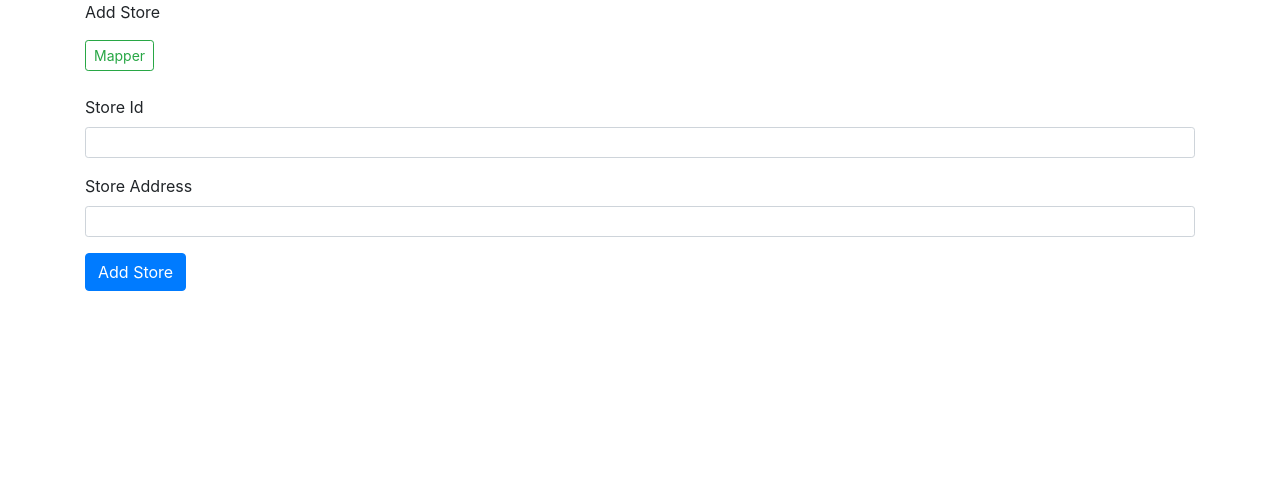
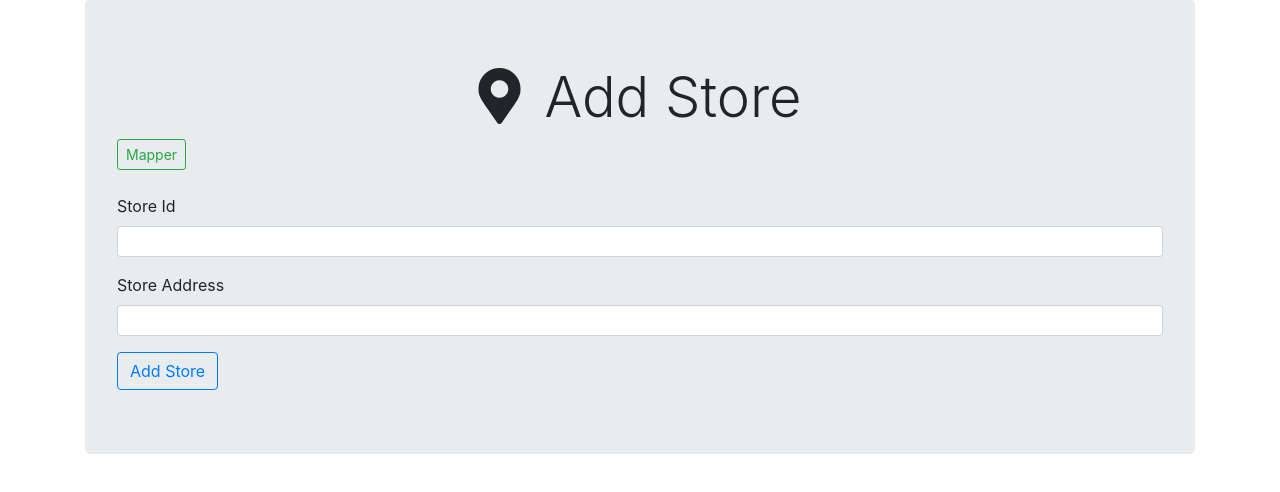
Before and after one commit to ttejuosho/Mapper, a website: page public/add.html in a window 1280 px wide. Drawn offline with nearby package versions, Linux system fonts and the light colour scheme.

Commit message:
font awesome on add

```diff
--- a/public/add.html
+++ b/public/add.html
@@ -10,7 +10,7 @@
   <link rel="apple-touch-icon" href="icon.png">
   <!-- Place favicon.ico in the root directory -->
   <link rel="stylesheet" href="https://stackpath.bootstrapcdn.com/bootstrap/4.4.1/css/bootstrap.min.css" integrity="sha384-Vkoo8x4CGsO3+Hhxv8T/Q5PaXtkKtu6ug5TOeNV6gBiFeWPGFN9MuhOf23Q9Ifjh" crossorigin="anonymous">
-
+  <link rel="stylesheet" href="https://cdnjs.cloudflare.com/ajax/libs/font-awesome/5.11.2/css/all.css">
   <meta name="theme-color" content="#fafafa">
 </head>
 
@@ -19,20 +19,22 @@
     <p class="browserupgrade">You are using an <strong>outdated</strong> browser. Please <a href="https://browsehappy.com/">upgrade your browser</a> to improve your experience and security.</p>
   <![endif]-->
 <div class="container">
+  <div class="jumbotron">
   <!-- Add your site or application content here -->
-  <p>Add Store</p>
+  <h1 class="display-4 text-center"><i class="fas fa-map-marker-alt mr-4"></i>Add Store</h1>
   <a href="index.html" class="btn btn-sm btn-outline-success mb-4">Mapper</a>
-  <form id="store-form">
+  <form id="store-form" novalidate>
     <div class="form-group">
       <label for="storeId">Store Id</label>
-      <input type="text" class="form-control form-control-sm" id="store-id" aria-describedby="storeId">
+      <input type="text" class="form-control form-control-sm" id="store-id" aria-describedby="storeId" required>
     </div>
     <div class="form-group">
       <label for="address">Store Address</label>
-      <input type="text" class="form-control form-control-sm" id="store-address">
+      <input type="text" class="form-control form-control-sm" id="store-address" required>
     </div>
-    <button type="submit" class="btn btn-primary">Add Store</button>
+    <button type="submit" class="btn btn-outline-primary">Add Store</button>
   </form>
+</div>
 </div>
 
   <script src="https://code.jquery.com/jquery-3.4.1.min.js" integrity="sha256-CSXorXvZcTkaix6Yvo6HppcZGetbYMGWSFlBw8HfCJo=" crossorigin="anonymous"></script>
--- a/public/js/add.js
+++ b/public/js/add.js
@@ -26,4 +26,4 @@ async function addStore(e){
     }
 }
 
-$('#store-form').on('submit', addStore)
+$('#store-form').on('submit', addStore);
--- a/public/js/main.js
+++ b/public/js/main.js
@@ -22,7 +22,6 @@ async function getStores(){
             }
         }
     });
-    console.log(stores);
     loadMap(stores);
 }
 
```
Also changed, not shown: public/index.html (+1 -1 lines).
